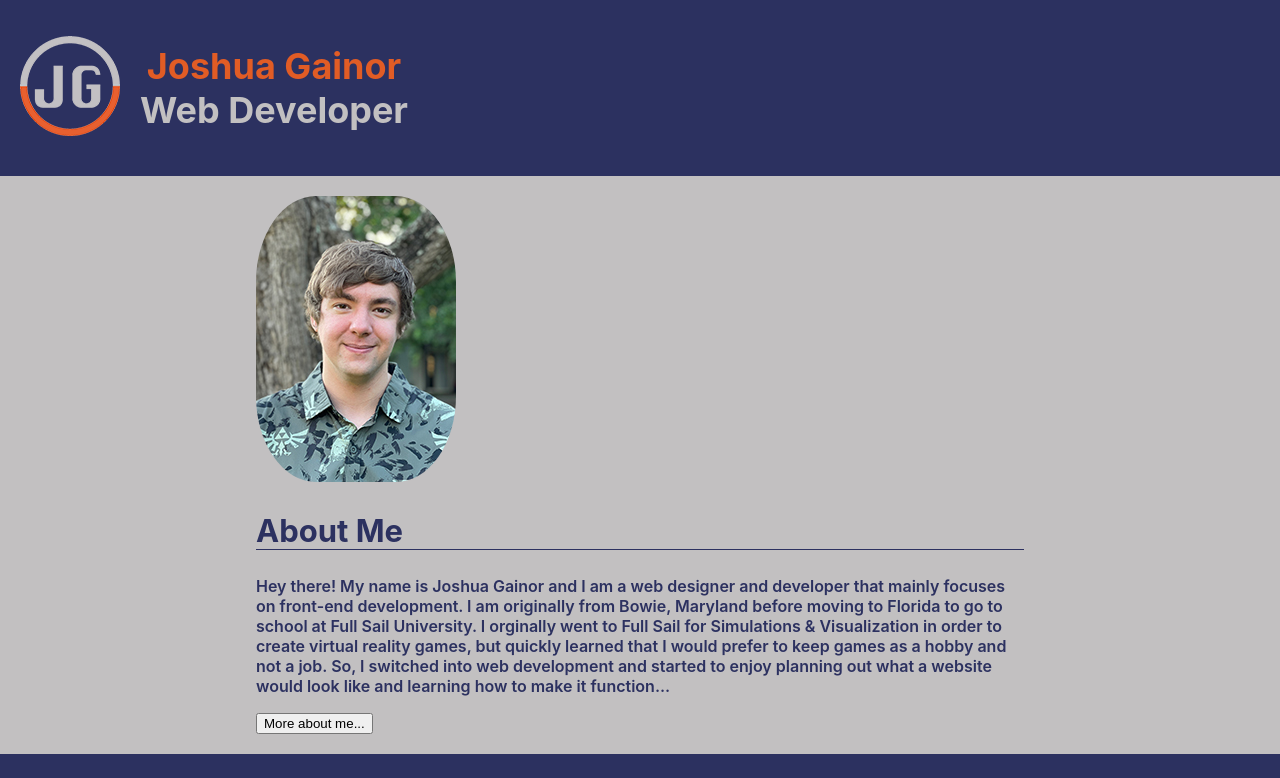
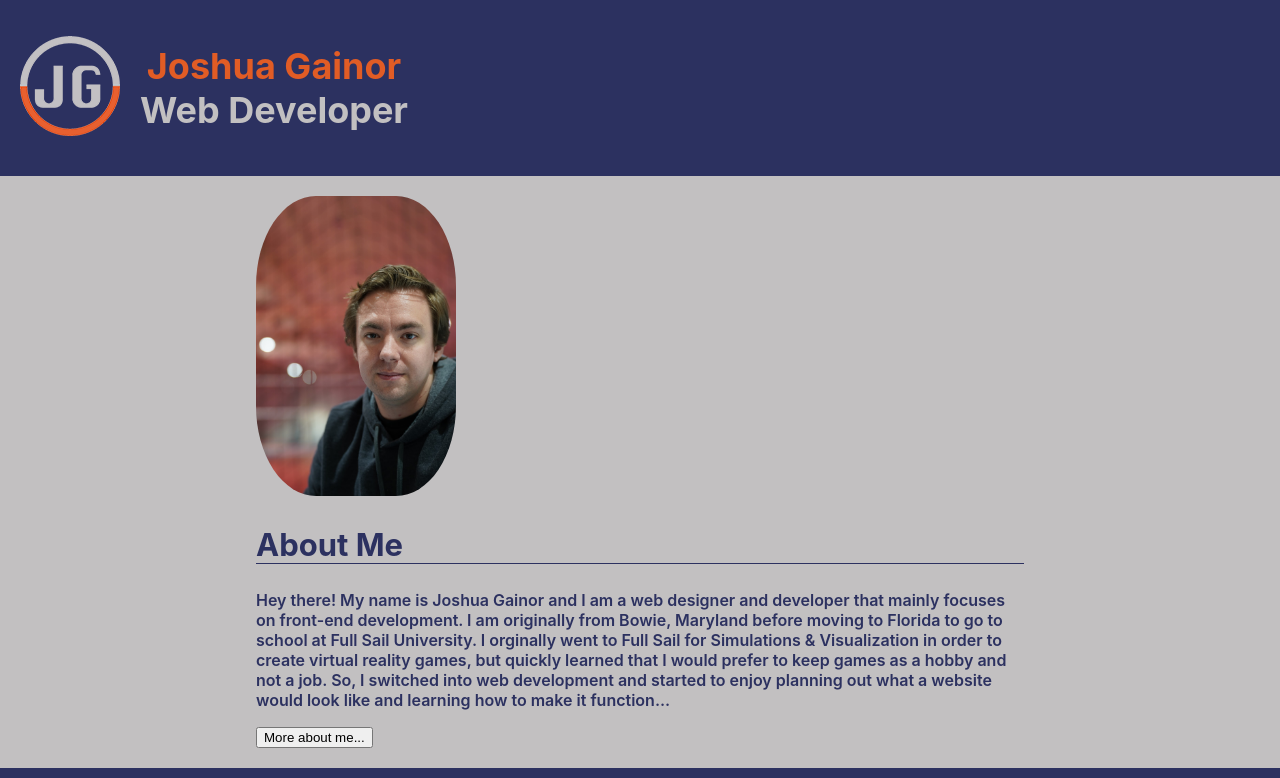
Before and after one commit to GainorJoshua-FS/DigitalPorfolio, a React (Create React App) app: page /#/ in a window 1280 px wide. Shown: the top 778 px of the page. Built offline with nearby package versions, Linux system fonts and the light colour scheme.

Commit message:
Changed picture and added styling

```diff
--- a/src/components/AboutMe.js
+++ b/src/components/AboutMe.js
@@ -1,5 +1,5 @@
 import React from 'react'
-import Me from '../images/Me2.JPEG'
+import Me2 from '../images/Me3.JPG'
 
 function ShowMore() {
     const dots = document.getElementById("dots");
@@ -20,7 +20,7 @@ function ShowMore() {
 function AboutMe() {
     return (
         <section style={styles.section}>
-            <img style={styles.img} src={Me} alt="Joshua Gainor" />
+            <img style={styles.img} src={Me2} alt="Joshua Gainor" />
             <h2 style={styles.h2} >About Me</h2>
             {/* TODO Add more to the second paragraph */}
             <p style={styles.p}>
@@ -54,6 +54,8 @@ const styles ={
         fontWeight: "600"
     },
     img:{
+        maxWidth: "200px",
+        maxHeight: "300px",
         textAlign: "center",
         borderRadius: "30%"
     }
```
